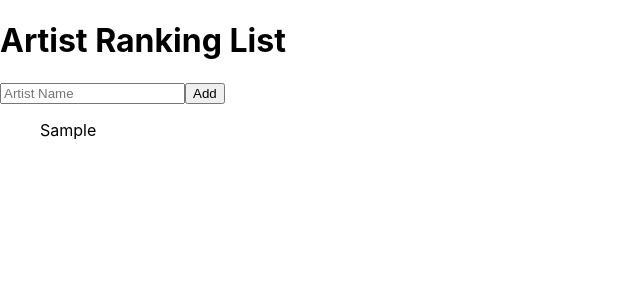
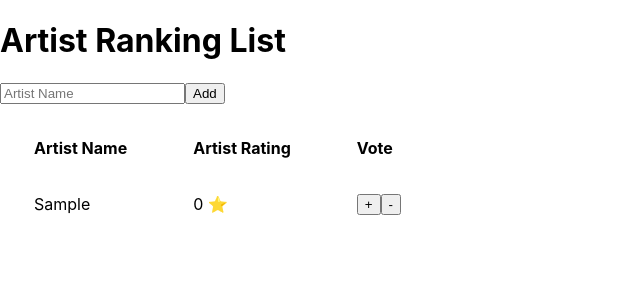
Before and after one commit to LiaPapailiou/artist-ranking, a React (Create React App) app: page / in a window 1280 px wide. Both pictures are taken after typing "Sample" into the empty fields and a click on the button "Add". Shown: the top 300 px of the page, without its empty margins (0-640 px from the left). Built offline with nearby package versions, Linux system fonts and the light colour scheme.

Commit message:
fix artist list

```diff
--- a/src/App.js
+++ b/src/App.js
@@ -31,7 +31,7 @@ const artistReducer = (state, action) => {
         id: newCounter,
         artistName: action.artistName,
         artistPhoto: '',
-        artistStars: '',
+        artistStars: 0,
       };
       return {
         counter: newCounter,
--- a/src/components/ArtistList.js
+++ b/src/components/ArtistList.js
@@ -4,13 +4,29 @@ const ArtistList = (props) => {
   const { artist } = props;
   console.log(artist)
   return (
-    <div>{Array.isArray(artist) && artist.map((item, idx) => {
-      if (idx > 0) {
-        return (<ul key={idx} style={{ listStyleType: 'none' }}>
-          <li> {item.artistName} {item.artistStars}</li>
-        </ul>)
-      }
-    })}</div>
+    <div>
+      <table>
+        <thead>
+          <tr>
+            <th style={{ padding: '2em' }}>Artist Name</th>
+            <th style={{ padding: '2em' }}>Artist Rating</th>
+            <th style={{ padding: '2em' }}>Vote</th>
+          </tr>
+        </thead>
+        <tbody>
+          {Array.isArray(artist) && artist.map((item, idx) => {
+            if (idx > 0) {
+              return (<tr key={idx} style={{ listStyleType: 'none' }}>
+                <td style={{ paddingRight: '2em', paddingLeft: '2em', paddingBottom: '1em' }}>{item.artistName}</td>
+                <td style={{ paddingRight: '2em', paddingLeft: '2em', paddingBottom: '1em' }}>{item.artistStars} ⭐️ </td>
+                <td style={{ paddingRight: '1em', paddingLeft: '2em', paddingBottom: '1em' }} > <button>+</button><button>-</button></td>
+              </tr>)
+            }
+          })}
+        </tbody>
+      </table>
+
+    </div>
   )
 }
 
```
